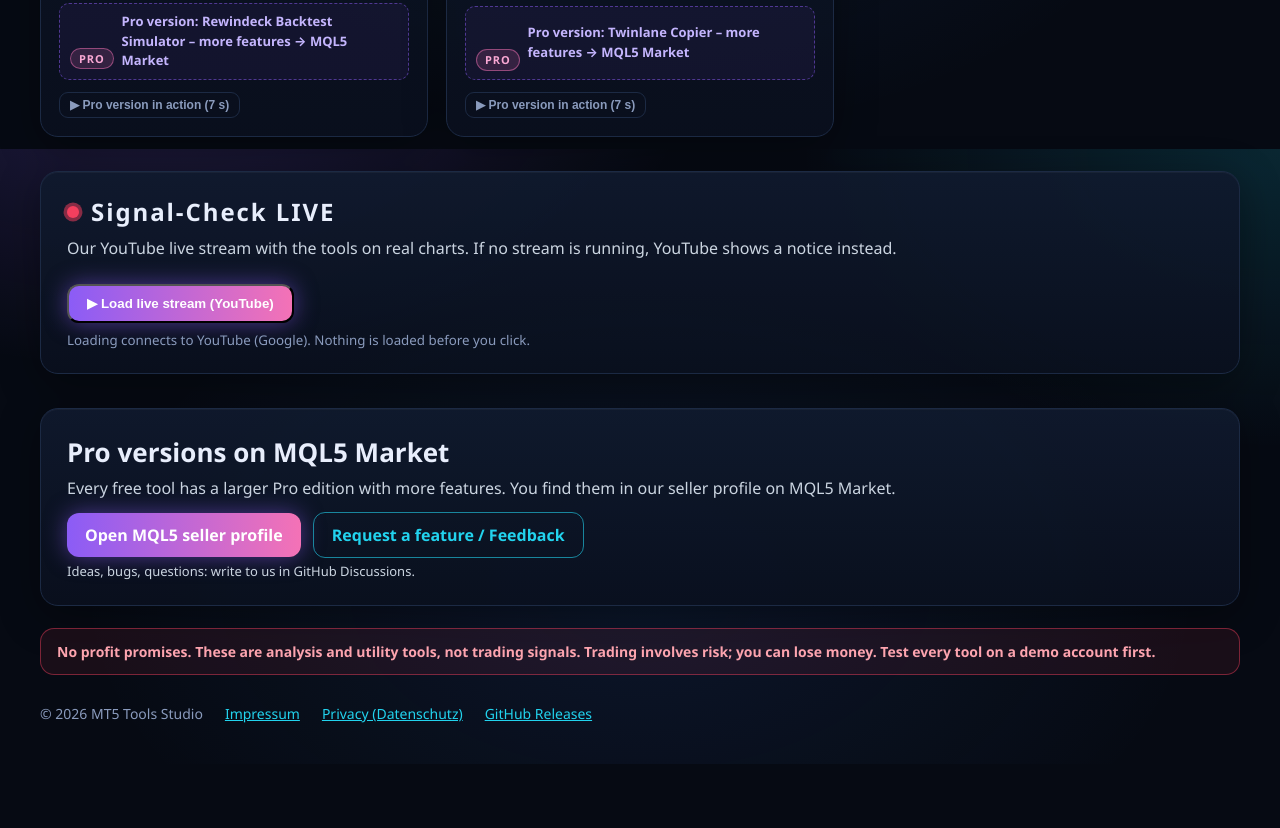
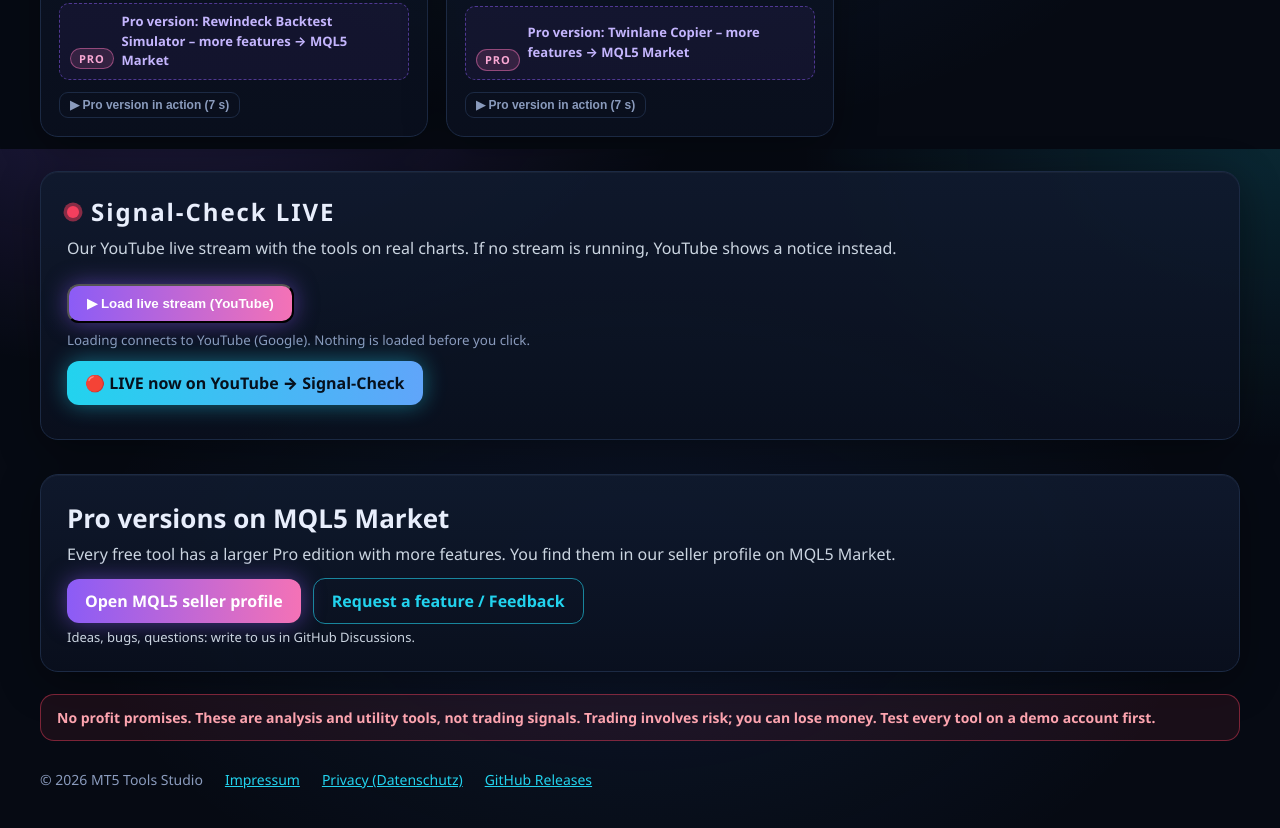
Before and after one commit to MarkusClaudeAI/mt5-tools, a plain HTML site: page index.html in a window 1280 px wide. Shown: the part 3851-4679 px from the top of the page. Before the commit the page ends 4615 px from the top, so only its background shows below. Drawn offline with Linux system fonts and the light colour scheme; no server answers.

Commit message:
Live-Link Signal-Check (YouTube) ergaenzt

```diff
--- a/index.html
+++ b/index.html
@@ -216,6 +216,7 @@
   <div class="livehead"><span class="dot"></span><h2 data-i18n="live">Signal-Check LIVE</h2></div>
   <p data-i18n="livetxt">Our YouTube live stream with the tools on real charts. If no stream is running, YouTube shows a notice instead.</p>
   <div class="ytbox" id="ytbox"><button class="btn alt" id="ytload" data-i18n="liveload">▶ Load live stream (YouTube)</button><small data-i18n="livepriv">Loading connects to YouTube (Google). Nothing is loaded before you click.</small></div>
+  <p style="margin-top:10px"><a class="btn" href="https://www.youtube.com/@MT5ToolsMarkus/live" target="_blank" rel="noopener">&#128308; LIVE now on YouTube &rarr; Signal-Check</a></p>
 </section>
 <section class="pro card">
   <h2 data-i18n="prohead">Pro versions on MQL5 Market</h2>
```
